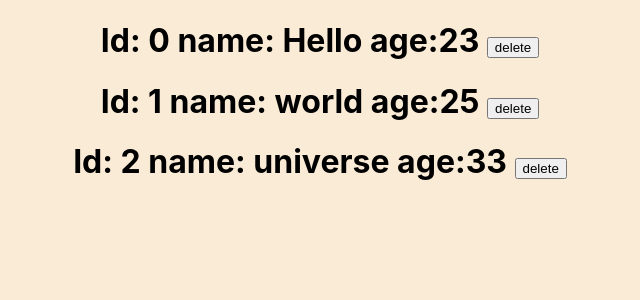
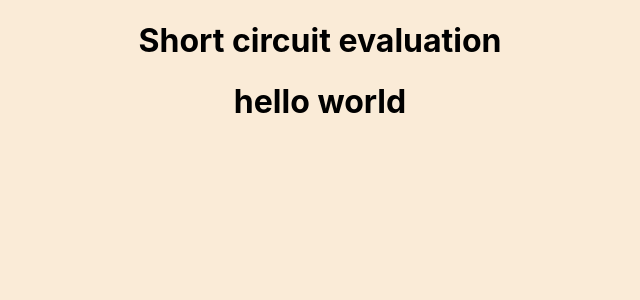
Before and after one commit to kausik11/React-hook-practice, a React (Create React App) app: page / in a window 1280 px wide. Shown: the top 300 px of the page, without its empty margins (320-960 px from the left). Built offline with nearby package versions, Linux system fonts and the light colour scheme.

Commit message:
short circuit evluation using react

```diff
--- a/src/App.js
+++ b/src/App.js
@@ -1,5 +1,6 @@
 import './App.css';
-import DeleteBtn from './Component/DeleteBtn.js';
+// import DeleteBtn from './Component/DeleteBtn.js';
+import ShortCircuit from './Component/ShortCircuit.js';
 // import First from'./Component/First.js';
 // import UseStateArray from './Component/UseStateArray.js';
 // import UseStatewithObj from './Component/UseStatewithObj.js';
@@ -10,7 +11,8 @@ function App() {
       {/* <First /> */}
       {/* <UseStateArray/> */}
       {/* <UseStatewithObj /> */}
-      <DeleteBtn />
+      {/* <DeleteBtn /> */}
+      <ShortCircuit/>
     </div>
   );
 }
--- /dev/null
+++ b/src/Component/ShortCircuit.js
@@ -0,0 +1,14 @@
+import React, { useState } from 'react'
+
+const ShortCircuit = () => {
+
+    const [array,setArray] = useState('hello world');
+  return (
+    <div>
+    <h1>Short circuit evaluation</h1>
+      <h1>{array || setArray('hii')}</h1>
+    </div>
+  )
+}
+
+export default ShortCircuit
--- a/src/index.js
+++ b/src/index.js
@@ -2,16 +2,15 @@ import React from 'react';
 import ReactDOM from 'react-dom/client';
 import './index.css';
 import App from './App';
-import reportWebVitals from './reportWebVitals';
+
 
 const root = ReactDOM.createRoot(document.getElementById('root'));
 root.render(
-  <React.StrictMode>
+
     <App />
-  </React.StrictMode>
+
 );
 
 // If you want to start measuring performance in your app, pass a function
 // to log results (for example: reportWebVitals(console.log))
 // or send to an analytics endpoint. Learn more: https://bit.ly/CRA-vitals
-reportWebVitals();
--- a/src/reportWebVitals.js
+++ /dev/null
@@ -1,13 +0,0 @@
-const reportWebVitals = onPerfEntry => {
-  if (onPerfEntry && onPerfEntry instanceof Function) {
-    import('web-vitals').then(({ getCLS, getFID, getFCP, getLCP, getTTFB }) => {
-      getCLS(onPerfEntry);
-      getFID(onPerfEntry);
-      getFCP(onPerfEntry);
-      getLCP(onPerfEntry);
-      getTTFB(onPerfEntry);
-    });
-  }
-};
-
-export default reportWebVitals;
```
Also changed, not shown: src/setupTests.js (deleted, +0 -5 lines), src/logo.svg (deleted), 1 other file (tests, documents, lock files or other folders).
